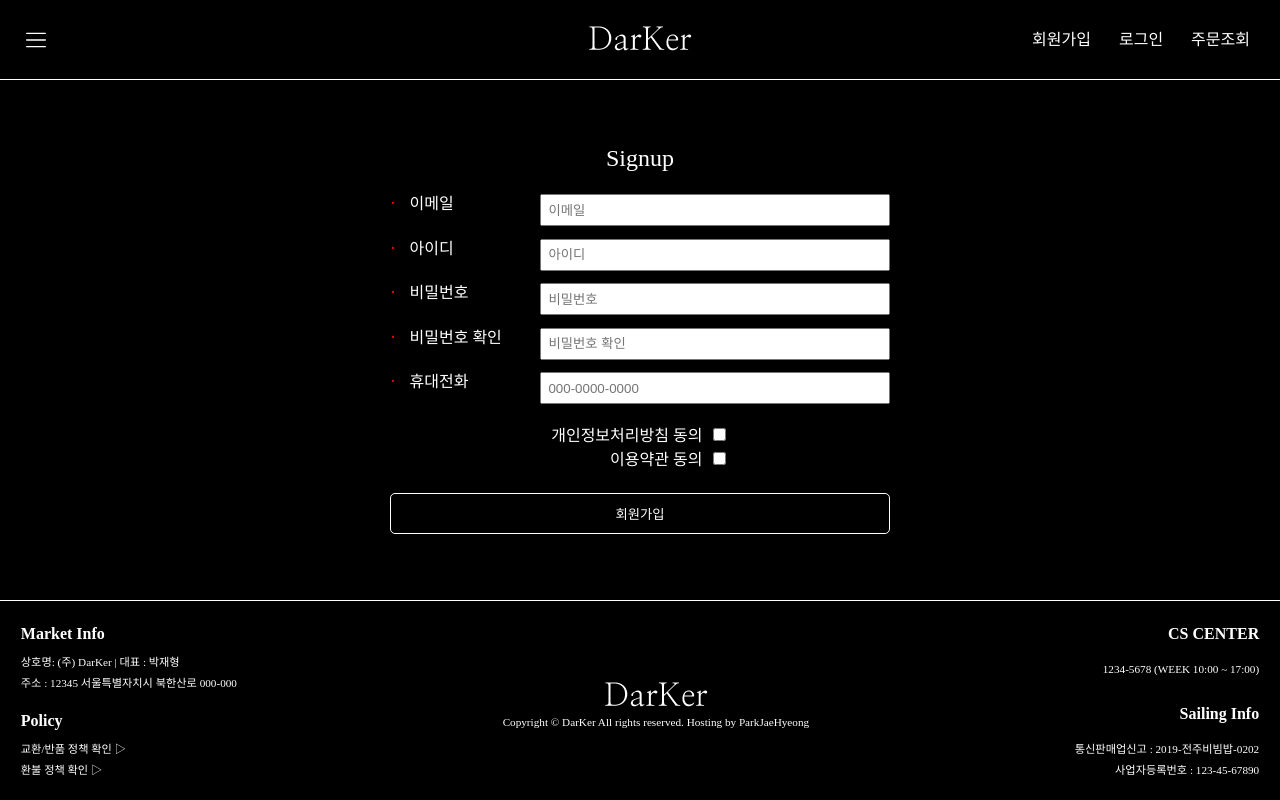
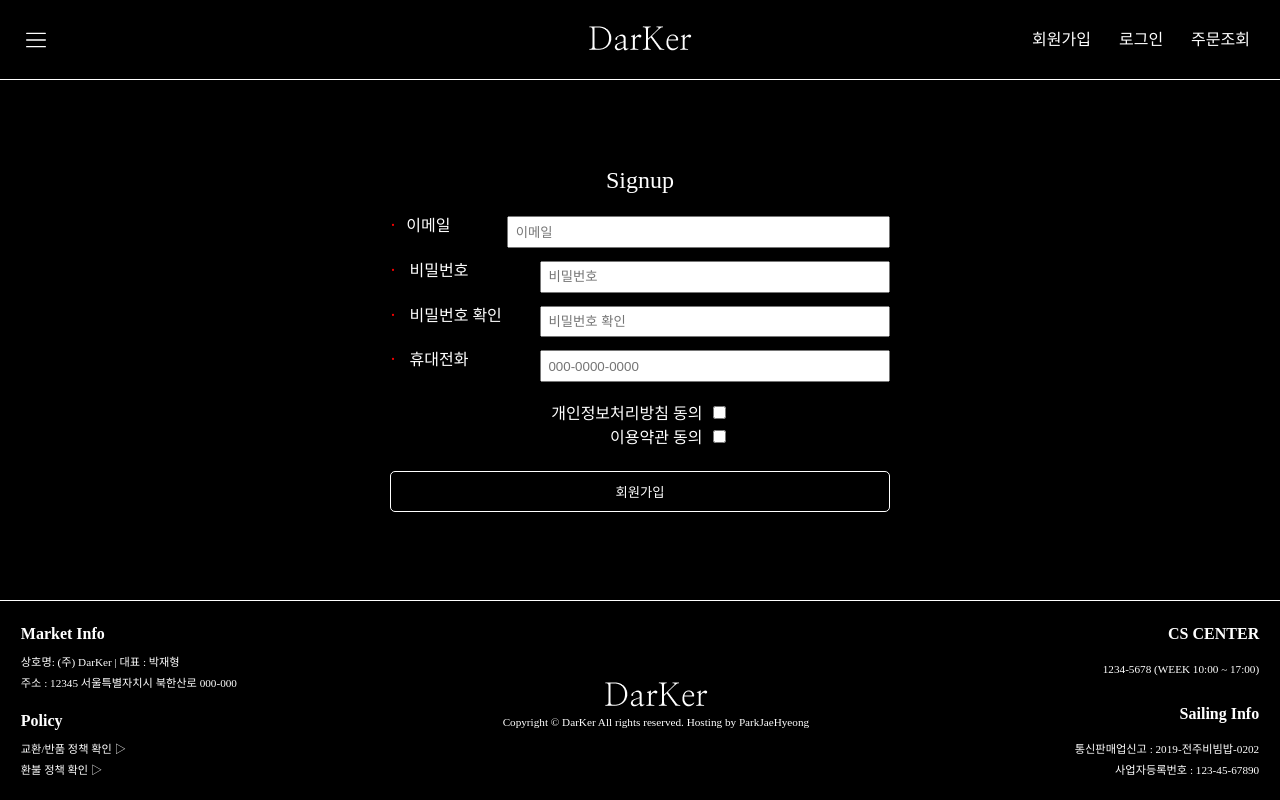
Before and after one commit to zae-hyeong/DarKer, a React (Create React App) app: page /signup in a window 1280 px wide. Built offline with nearby package versions, Linux system fonts and the light colour scheme; a web font is replaced by a local one.

Commit message:
[feat] remove id from login

```diff
--- a/src/Component/Account/Login.css
+++ b/src/Component/Account/Login.css
@@ -1,4 +1,4 @@
-#id-input,
+#email-input,
 #pw-input {
   width: 100%;
   max-width: 500px;
--- a/src/Component/Account/Login.js
+++ b/src/Component/Account/Login.js
@@ -22,9 +22,9 @@ const Login = () => {
           Login
         </label>
         <input
-          id="id-input"
+          id="email-input"
           type="text"
-          placeholder="아이디"
+          placeholder="이메일"
           value={idInputValue}
           onChange={idChangeHandler}
         />
--- a/src/Component/Account/Signup.js
+++ b/src/Component/Account/Signup.js
@@ -5,7 +5,6 @@ import "./Signup.css";
 const Signup = () => {
   const [signupInputValue, setSignupInputValue] = useState({
     email: "",
-    id: "",
     password: "",
     confirmPassword: "",
     phoneNumber: "",
@@ -24,15 +23,6 @@ const Signup = () => {
       [identifier]: e.target.value,
     }));
 
-    if (identifier === "phoneNumber") {
-      setSignupInputValue((prevVal) => ({
-        ...prevVal,
-        [identifier]: e.target.value
-          .replace(/[^0-9]/g, "")
-          .replace(/^(\d{2,3})(\d{3,4})(\d{4})$/, `$1-$2-$3`),
-      }));
-    }
-
     if (e.target.value.length <= 0) {
       e.target.className = e.target.classList.add("deactive");
     } else {
@@ -43,26 +33,36 @@ const Signup = () => {
       case "email":
         if (emailRegex.test(e.target.value)) {
           e.target.classList.add("deactive");
-          setIsFormValid(true);
+          setIsFormValid(false);
         }
         return;
       case "id":
       case "password":
         if (e.target.value.length <= 5) {
           e.target.classList.add("deactive");
-          setIsFormValid(true);
+          setIsFormValid(false);
         }
         return;
       case "passwordConfirm":
         if (e.target.value !== signupInputValue.password) {
           e.target.classList.add("deactive");
-          setIsFormValid(true);
+          setIsFormValid(false);
         }
         return
       case "phoneNumber":
-        if (phoneNumberRegex.test(e.target.value)) {
+        setSignupInputValue((prevVal) => ({
+          ...prevVal,
+          [identifier]: e.target.value
+            .replace(/[^0-9]/g, "")
+            .replace(/^(\d{2,3})(\d{3,4})(\d{4})$/, `$1-$2-$3`),
+        }));
+
+        console.log(signupInputValue.phoneNumber);
+        console.log(phoneNumberRegex.test(e.target.value));
+
+        if (!phoneNumberRegex.test(e.target.value)) {
           e.target.classList.add("deactive");
-          setIsFormValid(true);
+          setIsFormValid(false);
         }
         return;
       default:
@@ -97,19 +97,7 @@ const Signup = () => {
             onChange={(event) => {
               signupInputHandler(event, "email");
             }}
-          />
-        </div>
-        <div className="signup-input-wrapper">
-          <label htmlFor="signup-id-input">아이디</label>
-          <input
-            id="signup-id-input"
-            className="essential-input-element"
-            type="text"
-            placeholder="아이디"
-            value={signupInputValue.id}
-            onChange={(event) => {
-              signupInputHandler(event, "id");
-            }}
+            required
           />
         </div>
         <div className="signup-input-wrapper">
@@ -123,6 +111,8 @@ const Signup = () => {
             onChange={(event) => {
               signupInputHandler(event, "password");
             }}
+            minLength={6}
+            required
           />
         </div>
         <div className="signup-input-wrapper">
@@ -136,6 +126,7 @@ const Signup = () => {
             onChange={(event) => {
               signupInputHandler(event, "passwordConfirm");
             }}
+            required
           />
         </div>
         <div className="signup-input-wrapper">
@@ -144,22 +135,22 @@ const Signup = () => {
             id="signup-phone-number-input"
             className="essential-input-element"
             type="text"
-            maxLength={13}
             placeholder="000-0000-0000"
             value={signupInputValue.phoneNumber}
             onChange={(event) => {
               signupInputHandler(event, "phoneNumber");
             }}
+            required
           />
         </div>
         <div id="signup-detail">
           <div id="personal-info-agree-wrapper">
             <label htmlFor="personal-info-agree">개인정보처리방침 동의</label>
-            <input id="personal-info-agree" type="checkbox"></input>
+            <input id="personal-info-agree" type="checkbox" required></input>
           </div>
           <div id="user-agreements-wrapper">
             <label htmlFor="user-agreements">이용약관 동의</label>
-            <input id="user-agreements" type="checkbox"></input>
+            <input id="user-agreements" type="checkbox" required></input>
           </div>
         </div>
         <button className="account-submit-button">회원가입</button>
```
